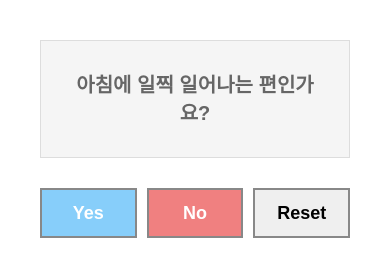
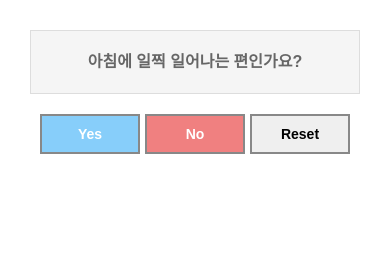
Before and after one commit to K-Sohyun/animalTest, a plain HTML site: page index.html in a window 390 px wide. Drawn offline with Linux system fonts and the light colour scheme.

Commit message:
css 수정

```diff
--- a/css/style.css
+++ b/css/style.css
@@ -104,8 +104,15 @@ body .mgB40 { margin-bottom: 40px; }
 
 /* 심리테스트 */
 #psyTestCon { padding: 40px; }
-#psyTestCon #quizBox { max-width:1200px; margin: 0 auto; border: 1px solid #ddd; background: #f5f5f5; padding: 30px; text-align: center; font-size: 20px; }
+#psyTestCon #quizBox { max-width:1200px; margin: 0 auto; border: 1px solid #ddd; background: #f5f5f5; padding: 30px; text-align: center; font-size: 20px; word-break: keep-all; }
 #psyTestCon #btnBox { display: flex; align-items: center; gap: 10px; margin-top: 30px; justify-content: center; }
 #psyTestCon #btnBox button { width:150px; height: 50px; border: 2px solid #888; font-weight: 700; font-size: 18px; cursor: pointer; }
 #psyTestCon #btnBox button#yesBtn { background: lightskyblue; color: #fff; }
 #psyTestCon #btnBox button#noBtn { background: lightcoral; color: #fff; }
+
+@media all and (max-width:720px) {
+    #psyTestCon { padding: 30px; }
+    #psyTestCon #quizBox { padding: 20px; font-size: 16px; }
+    #psyTestCon #btnBox { gap: 5px; margin-top: 20px; }
+    #psyTestCon #btnBox button { width:100px; height: 40px; font-size: 14px; }
+}
```
